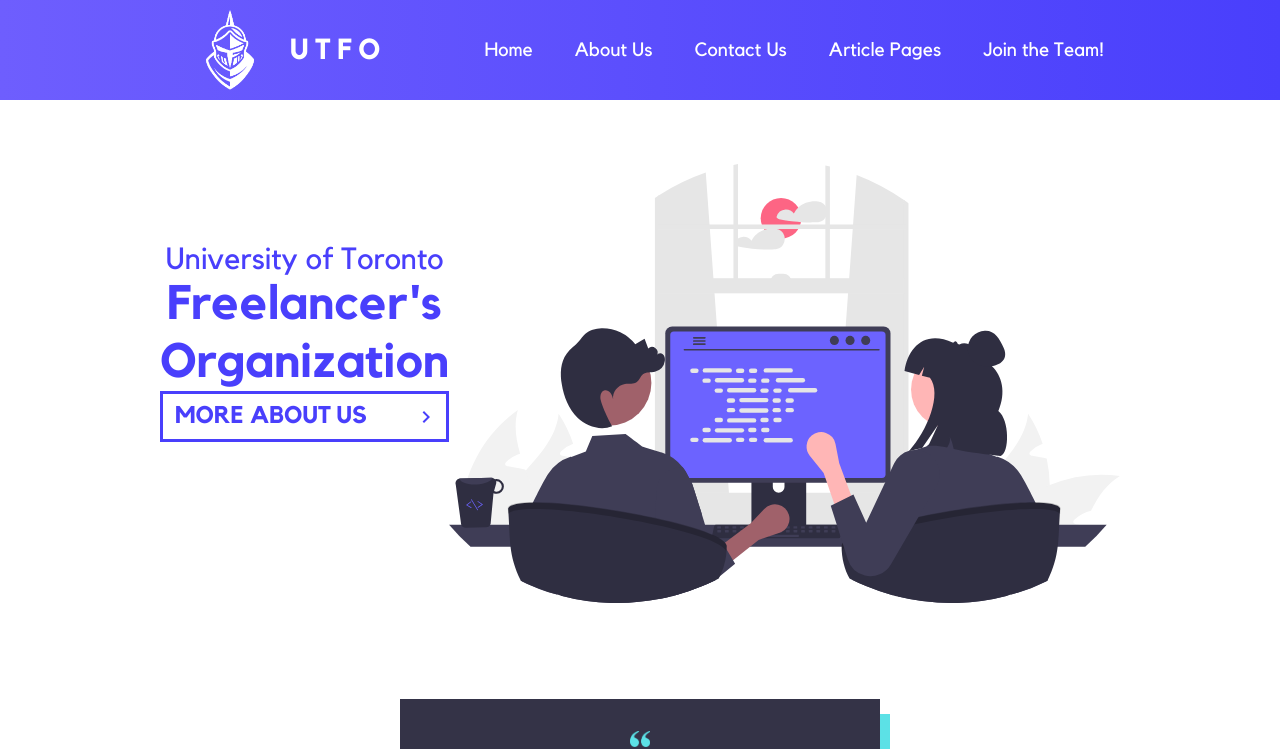
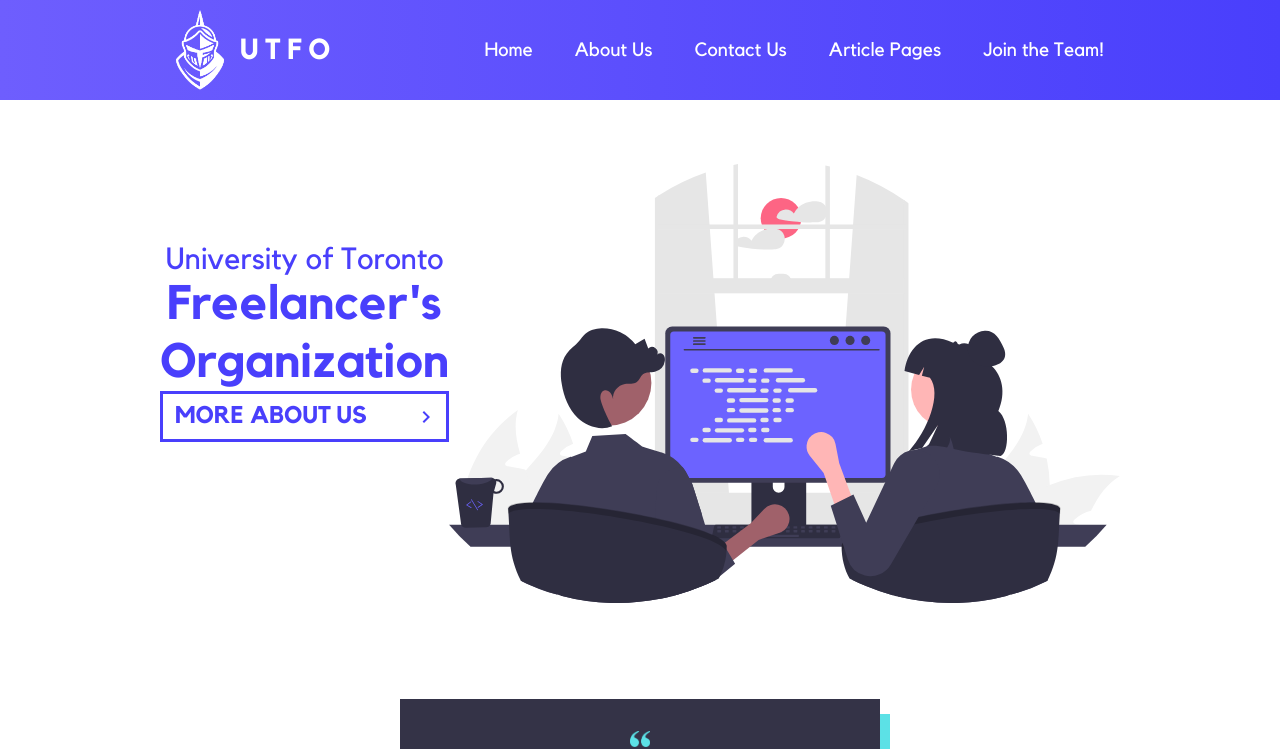
Before and after one commit to UTFO/UTFO-Website, a React (Create React App) app: page / in a window 1280 px wide. Shown: the top 749 px of the page. Built offline with nearby package versions, Linux system fonts and the light colour scheme.

Commit message:
Align logo with leftmost part of page

```diff
--- a/src/components/Navbar/Navbar.css
+++ b/src/components/Navbar/Navbar.css
@@ -21,7 +21,6 @@
 .navbar-logo {
   color: #fff;
   justify-self: start;
-  margin-left: 20px;
   cursor: pointer;
   vertical-align: middle;
   letter-spacing: 0.4rem;
@@ -38,7 +37,6 @@
   overflow: hidden;
   border-radius: 50%;
   vertical-align: middle;
-  margin-left: 10px;
 }
 
 .logo img {
```
